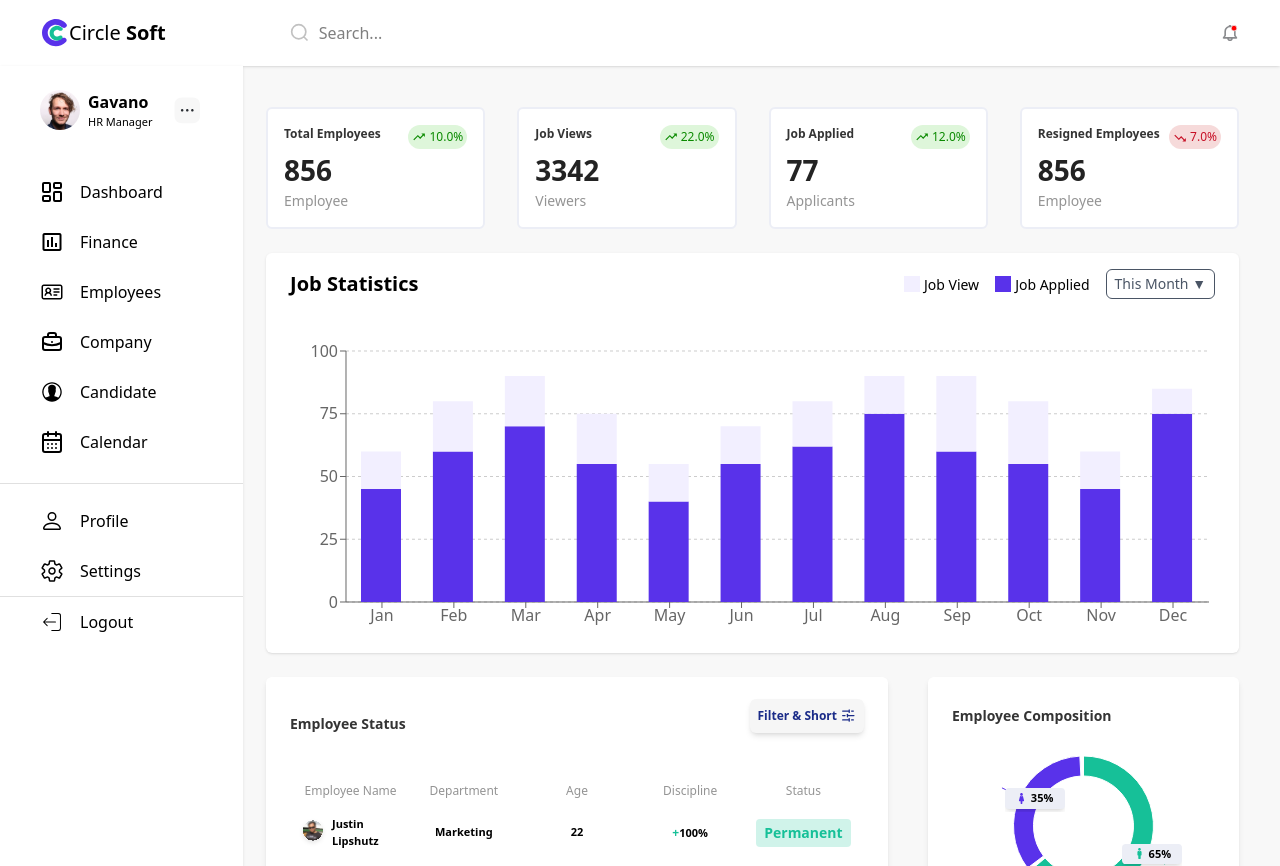
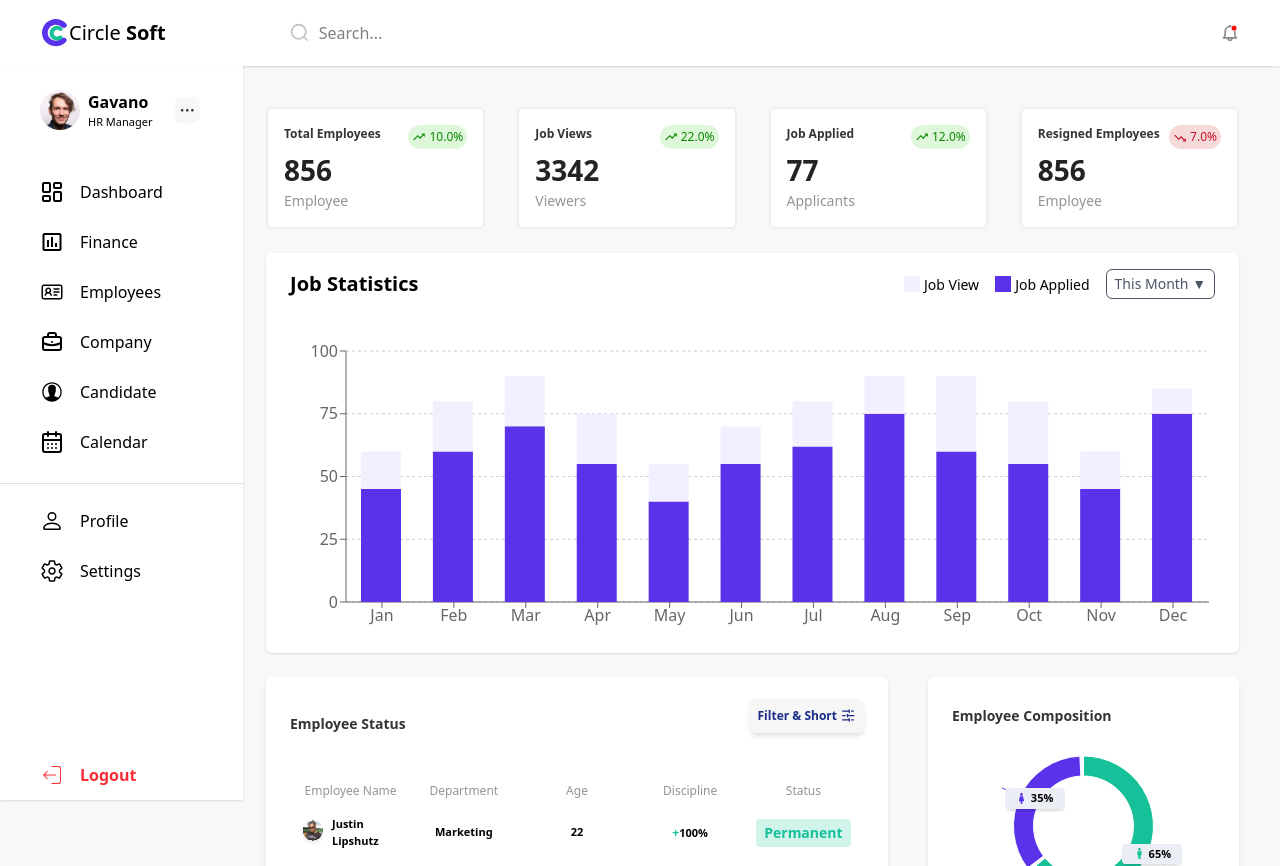
Before and after one commit to alameenbalogun/circleSoft, a Next.js app: page / in a window 1280 px wide. Built offline with nearby package versions, Linux system fonts and the light colour scheme.

Commit message:
aligning the logout button

```diff
--- a/src/components/Sidebar.js
+++ b/src/components/Sidebar.js
@@ -11,8 +11,7 @@ import { CiLogout } from "react-icons/ci";
 
 export default function SideBar() {
   return (
-    <div className="top-[66px] fixed min-h-screen inline-block shadow-sm  bg-white">
-      <div className="">
+    <div className="top-[66px] fixed min-h-[calc(100vh-66px)] inline-block shadow-sm  bg-white">
       <div className="flex gap-5  px-10 p-6">
         <div className="flex gap-2 items-center">
           <img src="/gavano.svg" alt="Gavano Image" width={40} />
@@ -73,7 +72,6 @@ export default function SideBar() {
           </div>
 
           <hr className="bg-[#E0E0E0] h-[1px] border-0" />
-
           <div>
             <ul className="mt-3 cursor-pointer">
               <Link
@@ -93,21 +91,18 @@ export default function SideBar() {
             </ul>
           </div>
 
-          <div className="items-end">
-            <hr className="bg-[#E0E0E0] h-[1px] border-0" />
-
+        <div className="absolute bottom-0 w-full">
           <ul className="cursor-pointer">
             <Link
               href="/logout"
-                className="flex items-center gap-4 p-2  px-10  hover:bg-[#F8F8F8] h-[50px] hover:text-[#5932EA]"
+              className="flex items-center gap-4 p-2  px-10 text-red-500 bg-white  hover:bg-red-500 hover:text-white h-[50px] "
             >
               <CiLogout className="w-6 h-6 object-cover" />
-                <p className="text-[16px]">Logout</p>
+              <p className="text-[16px] font-semibold">Logout</p>
             </Link>
           </ul>
         </div>
       </div>
     </div>
-    </div>
   );
 }
```
Lines whose indentation alone changed are shown as unchanged.
